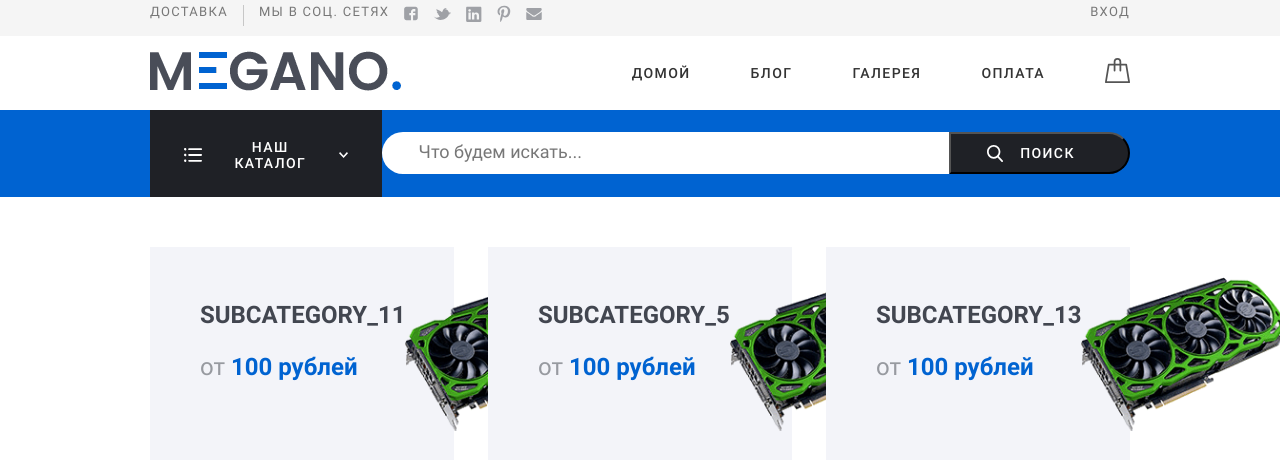
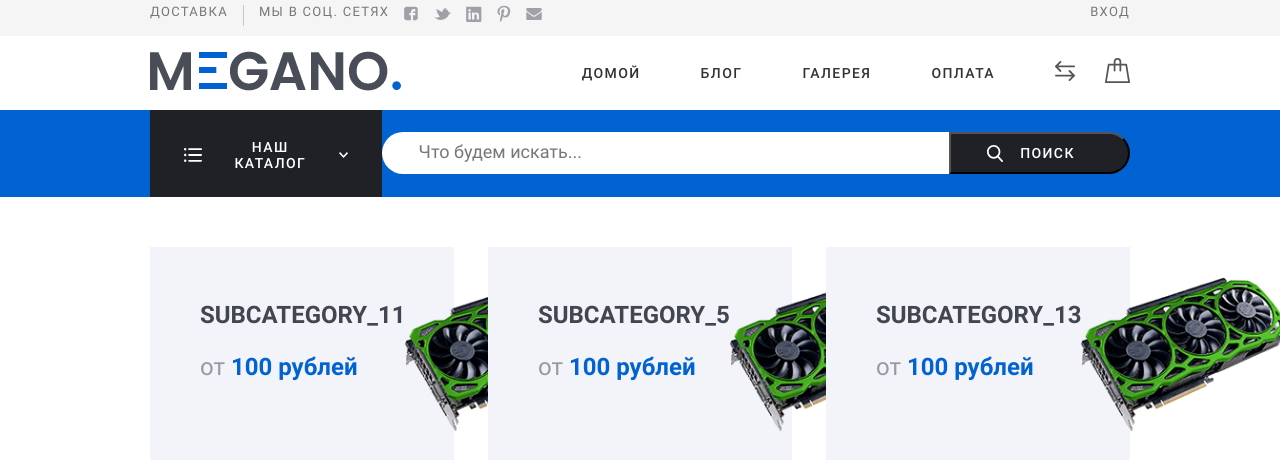
Before and after one commit to chegodaevvl/online_shop, a Django app: page / in a window 1280 px wide. Shown: the top 460 px of the page. Run offline with Django 3.2, Linux system fonts and the light colour scheme; data comes from the database, SQL or seed files in the repository; data that the repository does not hold is empty.

Commit message:
Added element to go to Compare page into the header.html. Updated style.css accordingly.

```diff
--- a/online_shop/static/css/style.css
+++ b/online_shop/static/css/style.css
@@ -131,6 +131,10 @@ img {
 
 .header__logo {
   margin-right: auto;
+}
+
+.header__compare {
+  margin-right: 30px;
 }
 
 .header__menu {
--- a/online_shop/templates/header.html
+++ b/online_shop/templates/header.html
@@ -51,6 +51,9 @@
                     </li>
                 </ul>
             </nav>
+            <div class="header__compare">
+                <a href="http://#"><img src="{% static 'img/exchange.svg' %}" alt="Корзина"></a>
+            </div>
             <div class="header__cart">
                 <a href="http://#"><img src="{% static 'img/cart.svg' %}" alt="Корзина"></a>
             </div>
```
Also changed, not shown: online_shop/static/img/exchange.svg (added).
